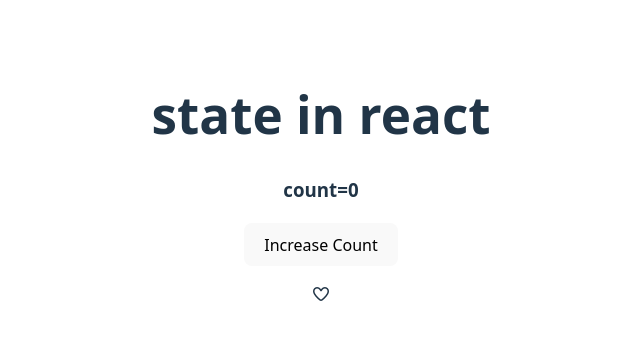
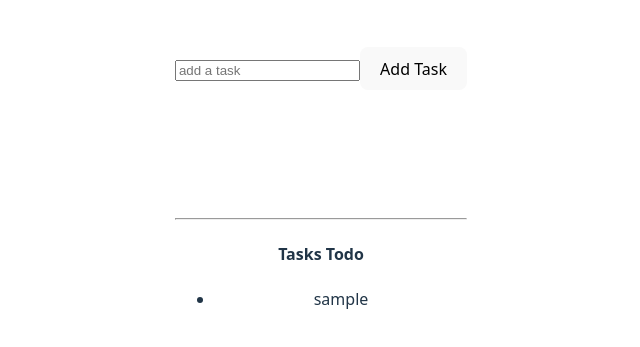
Before and after one commit to Anuragchauhan85/ReactJs, a React (Vite) app in the folder react-state/: page / in a window 1280 px wide. Shown: the part 213-560 px from the top of the page, without its empty margins (319-959 px from the left). Built offline with nearby package versions, Linux system fonts and the light colour scheme.

Commit message:
todo and ludo

```diff
--- a/react-state/src/App.jsx
+++ b/react-state/src/App.jsx
@@ -2,19 +2,29 @@ import { useState } from 'react'
 import Counter from './Counter'
 import './App.css'
 import LikeButton from './LikeButton';
-
-
+import LudoBoard from './Ludo';
+import TodoList from './todoList';
 
 function App() {
-  const [count, setCount] = useState(0)
+  // const [count, setCount] = useState(0)
 
-  return (
-    <>
-      <h1>state in react</h1>
-      <Counter />
-      <LikeButton />
-    </>
-  );
+  // return (
+  //   <>
+  //     <h1>state in react</h1>
+  //     <Counter />
+  //     <LikeButton />
+  //   </>
+  // );
+  // return (
+  //   <>
+  //      <LudoBoard/>
+  //   </>
+  // );
+   return (
+     <>
+       <TodoList/>
+     </>
+   );
 }
 
 export default App
--- /dev/null
+++ b/react-state/src/Ludo.jsx
@@ -0,0 +1,44 @@
+import { useState } from "react";
+
+export default function LudoBoard() {
+    let [moves, setMoves] = useState({ blue: 0, red: 0, yellow: 0, green: 0 });
+    let [arr, setArr] = useState(["no moves"]);
+
+    let updateBlue = () => {
+        setMoves((prevMoves) => {
+            return { ...prevMoves, blue: moves.blue += 1 };
+        });
+
+        setArr((prevArr)=>{return[...prevArr,", blue moves"]})
+    };
+
+    let updateYellow = () => {
+        setMoves((prevMoves) => {
+            return { ...prevMoves, Yellow: moves.yellow += 1 };
+        });
+    };
+
+    return (
+      <div>
+            <p>Game Begins</p>
+            <p>{ arr}</p>
+        <div className="board">
+          <p>Blue move= {moves.blue}</p>
+          <button style={{ backgroundColor: "blue" }} onClick={updateBlue}>
+            +1
+          </button>
+          <p>yellow move= {moves.yellow}</p>
+          <button
+            style={{ backgroundColor: "yellow", color: "black" }}
+            onClick={updateYellow}
+          >
+            +1
+          </button>
+          <p>Green move= {moves.green}</p>
+          <button style={{ backgroundColor: "green" }}>+1</button>
+          <p>Red move= {moves.red}</p>
+          <button style={{ backgroundColor: "red" }}>+1</button>
+        </div>
+      </div>
+    );
+}
--- /dev/null
+++ b/react-state/src/todoList.jsx
@@ -0,0 +1,30 @@
+import { useState } from "react"
+
+export default function TodoList() {
+
+    let [todos, setTodos] = useState(["sample"]);
+    let [newTodo, setNewTodo] = useState("");
+
+    let addNewTask = () => {
+        setTodos([...todos, newTodo]);
+    }
+
+    let updateTodoValue = (event) => {
+        setNewTodo(event.target.value)
+    }
+
+    return (
+        <div>
+            <input placeholder="add a task" value={newTodo} onChange={updateTodoValue}/>
+            <button onClick={addNewTask}>Add Task</button>
+            <br /><br /><br /><br /><br /><br />
+            <hr />
+            <h4>Tasks Todo</h4>
+            <ul>
+                {todos.map((todo) =>
+                    (<li>{todo}</li>)
+                )}
+            </ul>
+        </div>
+    )
+}
```
